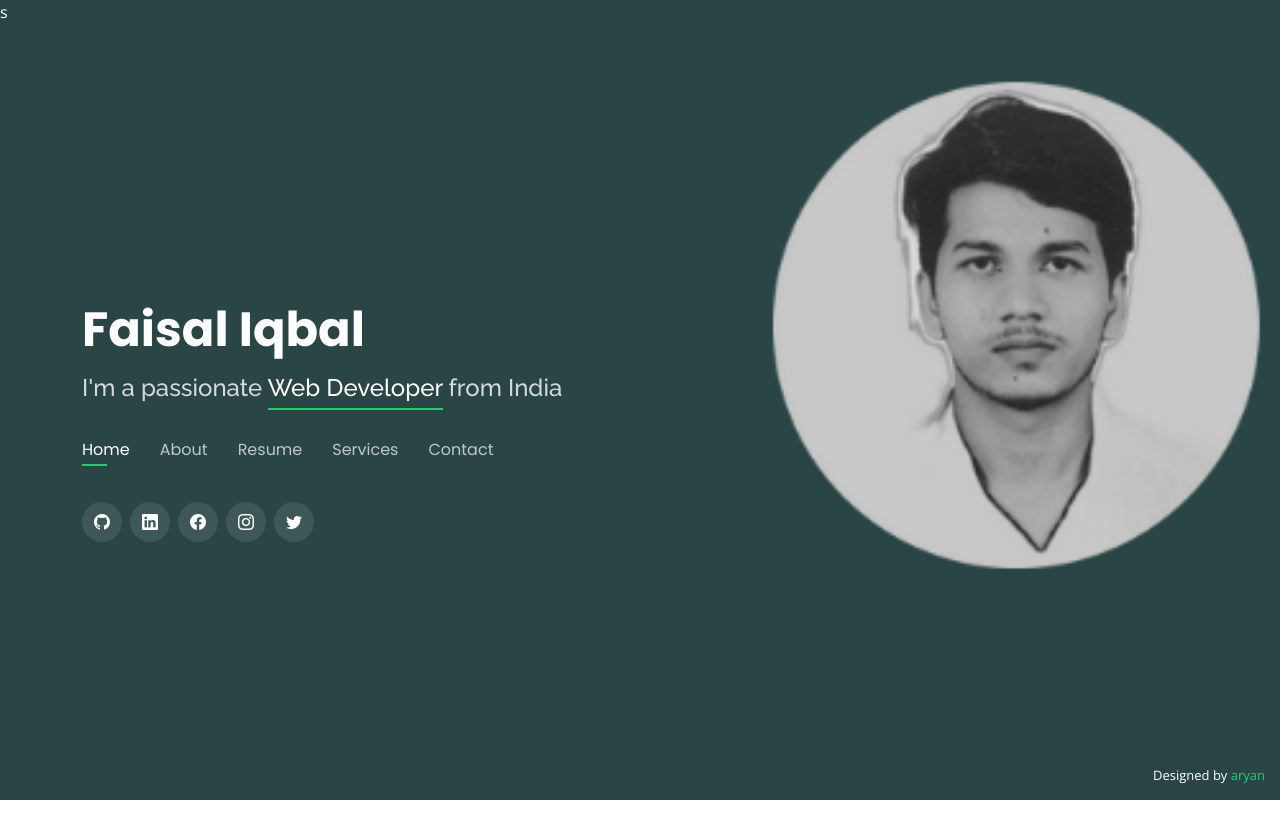
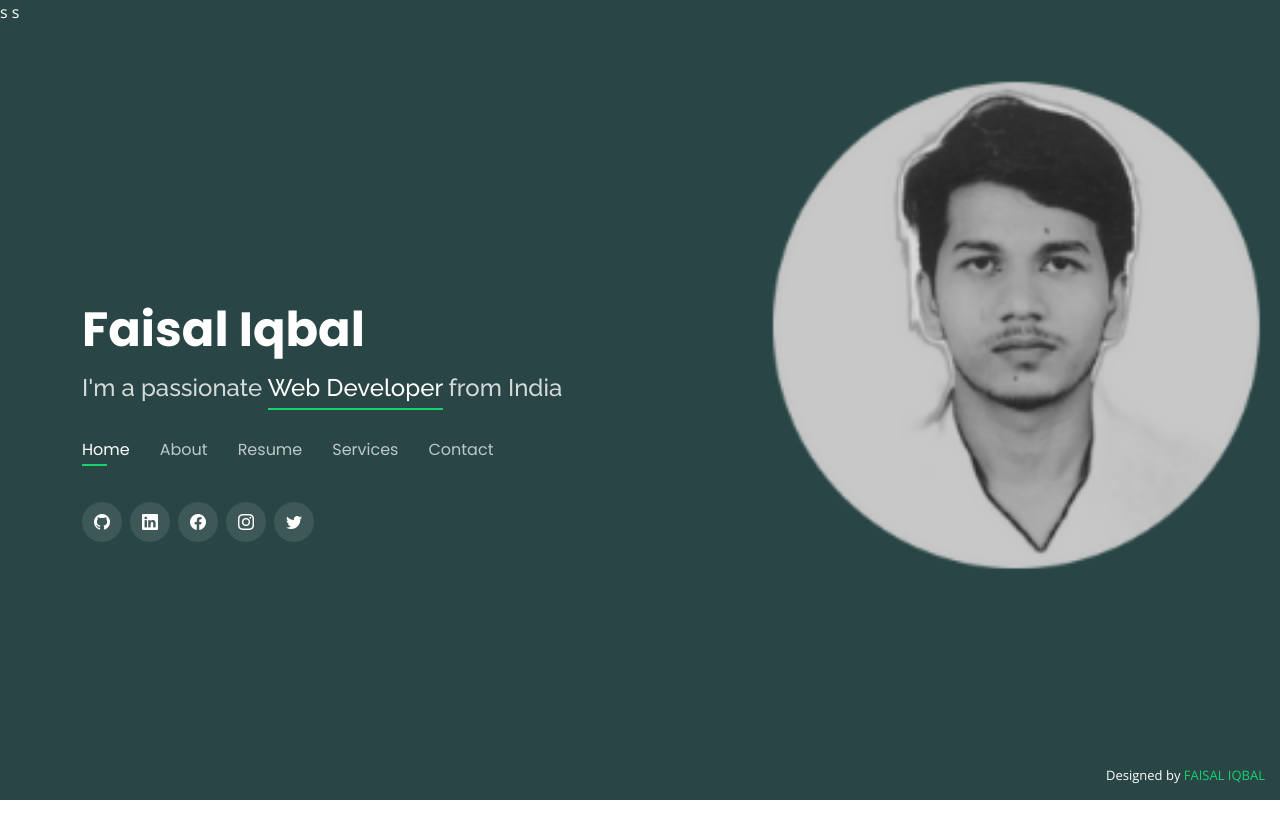
Before and after one commit to 1102faisaliqbal/Portfolio, a plain HTML site: page index.html in a window 1280 px wide. Drawn offline with nearby package versions, Linux system fonts and the light colour scheme.

Commit message:
added files

```diff
--- a/index.html
+++ b/index.html
@@ -5,12 +5,12 @@ s
   <meta charset="utf-8">
   <meta content="width=device-width, initial-scale=1.0" name="viewport">
 
-  <title>Personal Bootstrap Template</title>
+  <title>FAISAL IQBAL PORTFOLIO</title>s
   <meta content="" name="description">
   <meta content="" name="keywords">
 
   <!-- Favicons -->
-  <link href="assets/img/favicon" rel="icon">
+  <link href="assets/img/favicon.ico" rel="icon">
   <link href="assets/img/apple-touch-icon.png" rel="apple-touch-icon">
 
   <!-- Google Fonts -->
@@ -481,11 +481,7 @@ s
   </section><!-- End Contact Section -->
 
   <div class="credits">
-    <!-- All the links in the footer should remain intact. -->
-    <!-- You can delete the links only if you purchased the pro version. -->
-    <!-- Licensing information: https://bootstrapmade.com/license/ -->
-    <!-- Purchase the pro version with working PHP/AJAX contact form: https://bootstrapmade.com/personal-free-resume-bootstrap-template/ -->
-    Designed by <a href="https://codearyan.netlify.app">aryan</a>
+    Designed by <a href="https://linkedin.com/in/faisal-iqbal-9a621116a"target="_blank">FAISAL IQBAL</a>
   </div>
 
   <!-- Vendor JS Files -->
```
Also changed, not shown: assets/img/favicon.ico (renamed from assets/img/icon.ico).
